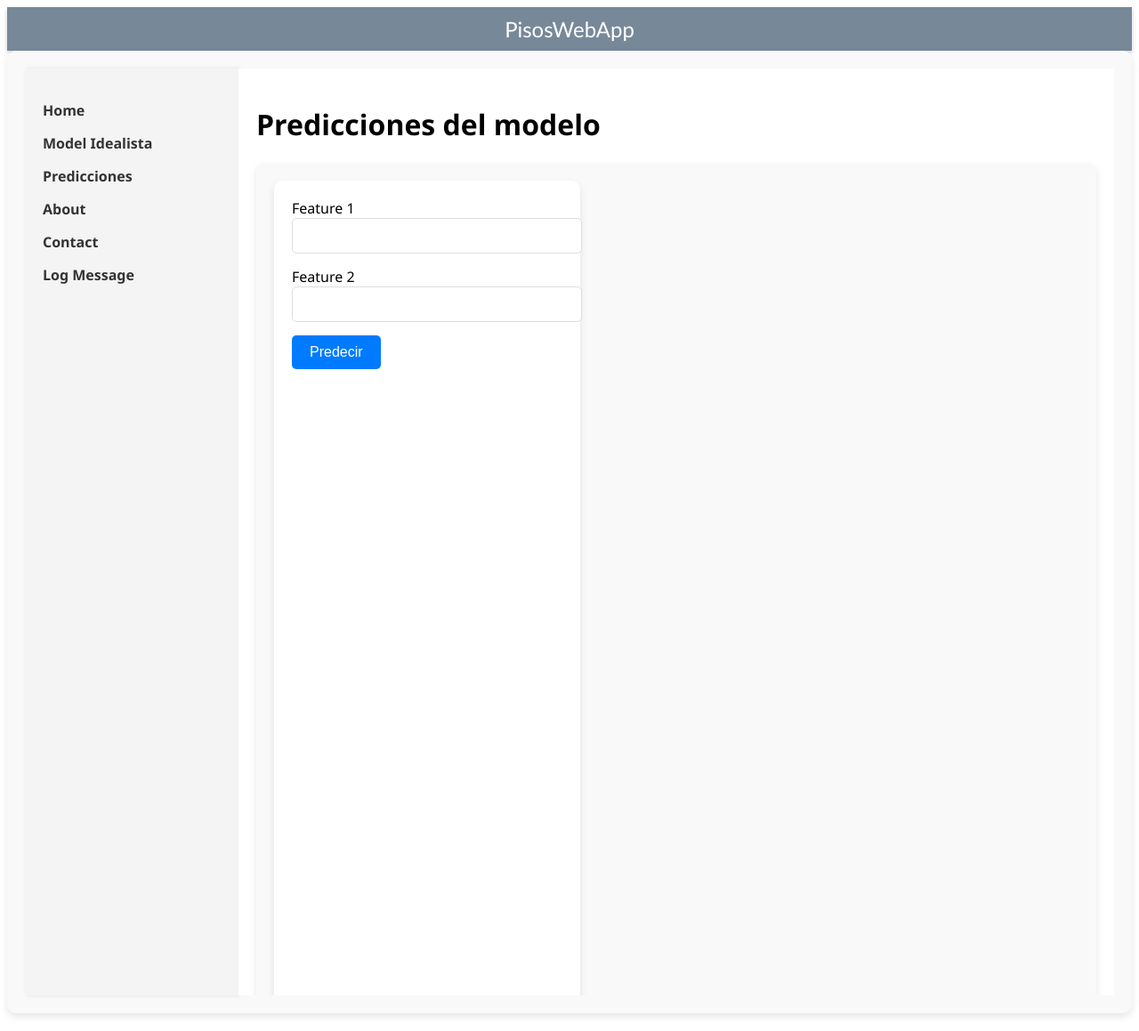
After one commit to Arturogodi/PisosWebAPP, a Django app: template hello/templates/hello/predictions.html in a window 1280 px wide. The commit adds this page. Shown: the whole page at 89% size. Run offline with Django 5.2, Linux system fonts and the light colour scheme; the template is opened without the code that fills it, so the values that code supplies are empty.

Commit message:
model endpoint predict

```diff
--- a/hello/templates/hello/layout.html
+++ b/hello/templates/hello/layout.html
@@ -19,6 +19,7 @@
             <ul>
                 <li><a href="{% url 'home' %}">Home</a></li>
                 <li><a href="{% url 'model_idealista' %}">Model Idealista</a></li>
+                <li><a href="{% url 'hello:predict' %}">Predicciones</a></li>
                 <li><a href="{% url 'about' %}">About</a></li>
                 <li><a href="{% url 'contact' %}">Contact</a></li>
                 <li><a href="{% url 'log' %}">Log Message</a></li>
--- /dev/null
+++ b/hello/templates/hello/predictions.html
@@ -0,0 +1,28 @@
+{% extends "hello/layout.html" %}
+
+{% block content %}
+<h1>Predicciones del modelo</h1>
+
+<div class="container">
+  <form method="POST" action="{% url 'hello:predict' %}">
+    {% csrf_token %}
+    <div class="form-group">
+      <label for="feature1">Feature 1</label>
+      <input type="number" step="any" class="form-control" id="feature1" name="feature1" required>
+    </div>
+    <div class="form-group">
+      <label for="feature2">Feature 2</label>
+      <input type="number" step="any" class="form-control" id="feature2" name="feature2" required>
+    </div>
+    <!-- Agrega más inputs según las características que necesite tu modelo -->
+    <button type="submit" class="btn btn-primary">Predecir</button>
+  </form>
+
+  {% if predictions %}
+  <div class="mt-4">
+    <h2>Resultados de la predicción:</h2>
+    <p>{{ predictions }}</p>
+  </div>
+  {% endif %}
+</div>
+{% endblock %}
```
Also changed, not shown: hello/views.py (+39 -0 lines).
